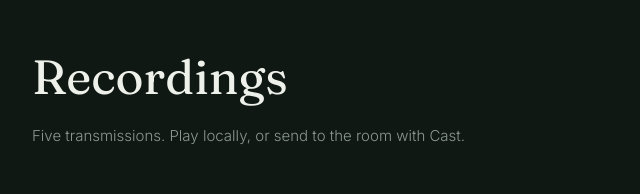
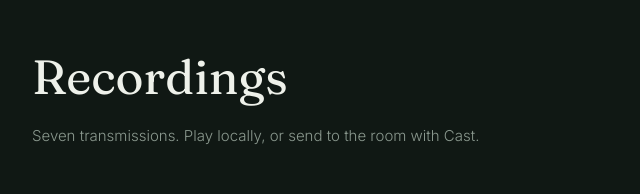
Before and after one commit to northwesttrinity/nwtrinity, a website: page index.html in a window 1280 px wide. Shown: the part 880-1074 px from the top of the page, 100-740 px from the left. Drawn offline with Linux system fonts and the light colour scheme; no server answers.

Commit message:
Add files via upload

```diff
--- a/index.html
+++ b/index.html
@@ -126,7 +126,7 @@
   <div class="section-inner">
     <div class="section-head">
       <h2>Recordings</h2>
-      <p class="section-sub">Five transmissions. Play locally, or send to the room with Cast.</p>
+      <p class="section-sub">Seven transmissions. Play locally, or send to the room with Cast.</p>
     </div>
 
     <div class="tracklist" id="tracklist" role="list">
```
